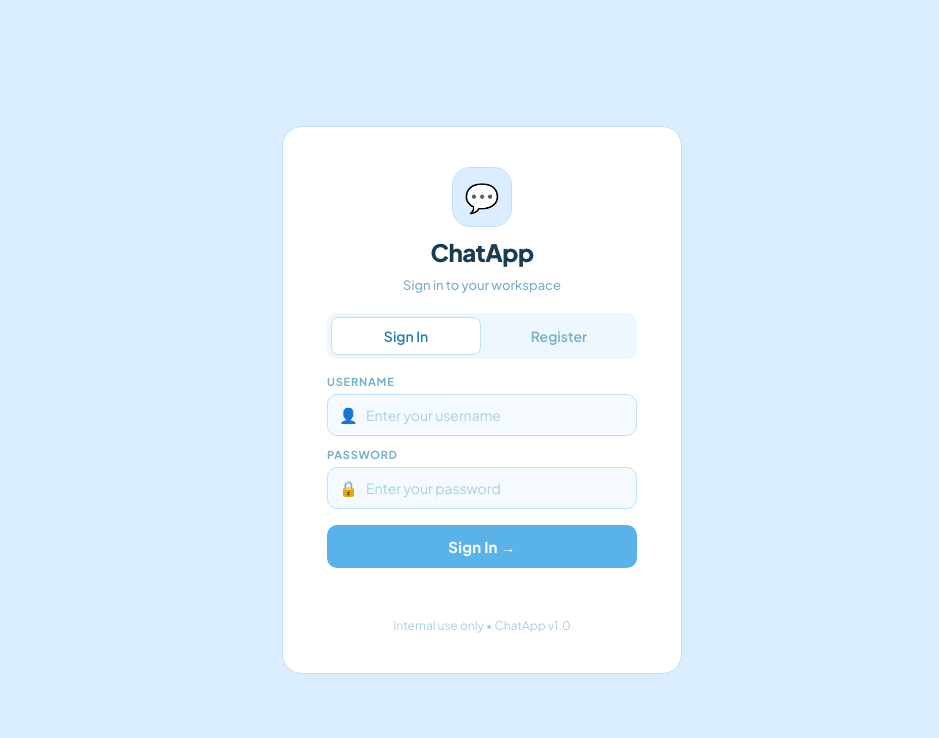
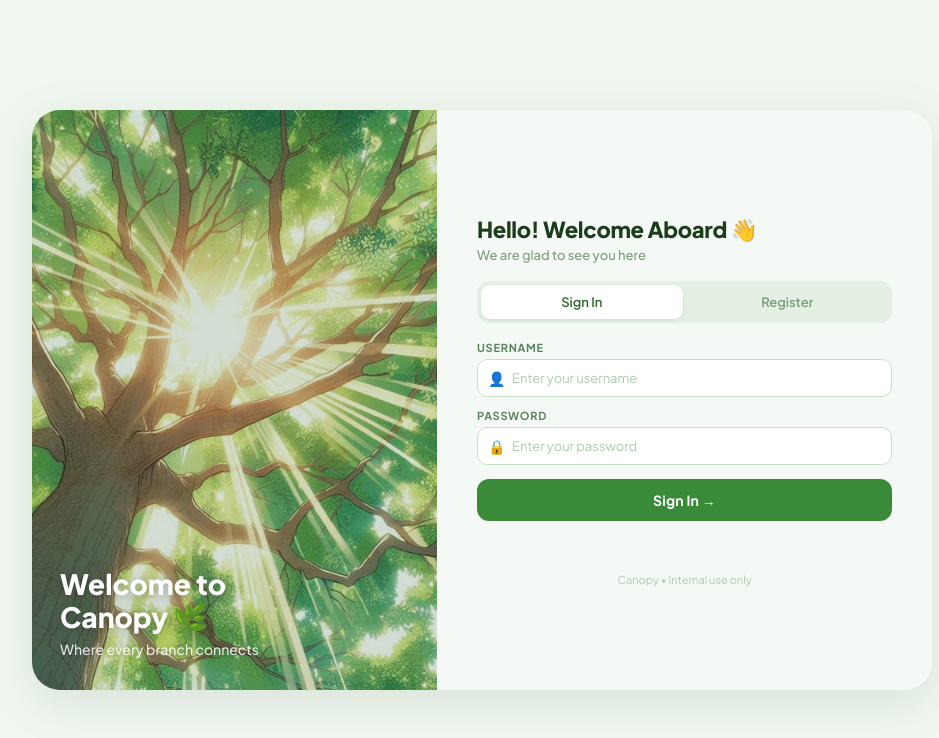
Before and after one commit to bhaktimore-coder/Canopy, a plain HTML site: page frontend/index.html in a window 1280 px wide. Shown: the whole page, without its empty margins (158-1097 px from the left). Drawn offline with Linux system fonts and the light colour scheme.

Commit message:
changed the ui again

```diff
--- a/frontend/index.html
+++ b/frontend/index.html
@@ -2,68 +2,102 @@
 <html lang="en">
 <head>
   <meta charset="UTF-8">
-  <title>ChatApp — Login</title>
+  <title>Canopy</title>
   <link href="https://fonts.googleapis.com/css2?family=Plus+Jakarta+Sans:wght@400;500;600;700;800&display=swap" rel="stylesheet">
   <style>
     * { margin: 0; padding: 0; box-sizing: border-box; }
 
     body {
       font-family: 'Plus Jakarta Sans', sans-serif;
-      background: #daeeff;
+      background: #f0f7f0;
       min-height: 100vh;
       display: flex;
       align-items: center;
       justify-content: center;
     }
 
-    .auth-box {
-      background: #ffffff;
-      padding: 40px 44px;
-      border-radius: 20px;
-      width: 400px;
+    .page {
+      display: flex;
+      width: 900px;
+      min-height: 580px;
+      border-radius: 28px;
+      overflow: hidden;
+      box-shadow: 0 12px 48px rgba(60, 100, 60, 0.13);
+    }
+
+    /* ── LEFT — illustration ── */
+    .illustration-side {
+      width: 45%;
+      position: relative;
+      overflow: hidden;
+      flex-shrink: 0;
+    }
+
+    .illustration-side img {
+      width: 100%;
+      height: 100%;
+      object-fit: cover;
+      display: block;
+    }
+
+    .illustration-overlay {
+      position: absolute;
+      inset: 0;
+      background: rgba(30, 80, 30, 0.18);
+    }
+
+    .illustration-label {
+      position: absolute;
+      bottom: 32px;
+      left: 28px;
+      right: 28px;
+    }
+
+    .illustration-label h2 {
+      font-size: 28px;
+      font-weight: 800;
+      color: #ffffff;
+      text-shadow: 0 2px 12px rgba(0,0,0,0.25);
+      line-height: 1.2;
+    }
+
+    .illustration-label p {
+      font-size: 14px;
+      color: rgba(255,255,255,0.85);
+      margin-top: 6px;
+      font-weight: 500;
+      text-shadow: 0 1px 6px rgba(0,0,0,0.2);
+    }
+
+    /* ── RIGHT — form ── */
+    .form-side {
+      flex: 1;
+      background: #f5f9f5;
+      padding: 44px 40px;
       display: flex;
       flex-direction: column;
-      gap: 16px;
-      border: 1.5px solid #c2e0f7;
+      justify-content: center;
+      gap: 18px;
     }
 
-    .brand {
-      display: flex;
-      flex-direction: column;
-      align-items: center;
-      gap: 10px;
-      margin-bottom: 4px;
+    .form-header h1 {
+      font-size: 22px;
+      font-weight: 800;
+      color: #1a3d1a;
+      letter-spacing: -0.3px;
     }
 
-    .brand-icon {
-      width: 60px;
-      height: 60px;
-      background: #daeeff;
-      border-radius: 18px;
-      display: flex;
-      align-items: center;
-      justify-content: center;
-      font-size: 28px;
-      border: 1.5px solid #c2e0f7;
-    }
-
-    .brand h1 {
-      font-size: 24px;
-      font-weight: 800;
-      color: #1a3c52;
-      letter-spacing: -0.5px;
-    }
-
-    .brand .subtitle {
+    .form-header p {
       font-size: 13px;
-      color: #7aafc9;
+      color: #7a9e7a;
+      margin-top: 4px;
       font-weight: 500;
     }
 
     .tab-row {
       display: flex;
-      background: #eef7fd;
-      border-radius: 10px;
+      background: #e4f0e4;
+      border-radius: 12px;
       padding: 4px;
       gap: 4px;
     }
@@ -72,11 +106,11 @@
       flex: 1;
       padding: 9px;
       border: none;
-      border-radius: 8px;
+      border-radius: 9px;
       background: transparent;
-      color: #7aafc9;
+      color: #7a9e7a;
       cursor: pointer;
-      font-size: 14px;
+      font-size: 13px;
       font-weight: 600;
       font-family: 'Plus Jakarta Sans', sans-serif;
       transition: all .2s;
@@ -84,28 +118,33 @@
 
     .tab.active {
       background: #ffffff;
-      color: #2a7fad;
-      border: 1.5px solid #c2e0f7;
+      color: #2d6a2d;
+      box-shadow: 0 1px 4px rgba(0,0,0,0.08);
+    }
+
+    .form-body {
+      display: flex;
+      flex-direction: column;
+      gap: 12px;
+    }
+
+    .row-two {
+      display: grid;
+      grid-template-columns: 1fr 1fr;
+      gap: 12px;
     }
 
     .form-group {
       display: flex;
       flex-direction: column;
-      gap: 6px;
-    }
-
-    #login-form,
-    #register-form {
-      display: flex;
-      flex-direction: column;
-      gap: 12px;
+      gap: 5px;
     }
 
     label {
       font-size: 11px;
       font-weight: 700;
-      color: #7aafc9;
-      letter-spacing: .8px;
+      color: #5a845a;
+      letter-spacing: .7px;
     }
 
     .input-wrap {
@@ -116,75 +155,94 @@
 
     .input-icon {
       position: absolute;
-      left: 12px;
-      font-size: 15px;
+      left: 11px;
+      font-size: 14px;
       pointer-events: none;
     }
 
     input, select {
       width: 100%;
-      padding: 11px 14px 11px 38px;
+      padding: 10px 12px 10px 34px;
       border-radius: 10px;
-      border: 1.5px solid #c2e0f7;
-      background: #f4faff;
-      color: #1a3c52;
-      font-size: 14px;
+      border: 1.5px solid #c8e0c8;
+      background: #ffffff;
+      color: #1a3d1a;
+      font-size: 13px;
       font-family: 'Plus Jakarta Sans', sans-serif;
       outline: none;
-      transition: border-color .2s, background .2s;
+      transition: border-color .2s;
     }
 
     input:focus, select:focus {
-      border-color: #5ab3e8;
-      background: #ffffff;
+      border-color: #4a9e4a;
+      box-shadow: 0 0 0 3px rgba(74,158,74,0.10);
     }
 
-    input::placeholder { color: #a8cfe0; }
-
+    input::placeholder { color: #aecbae; }
     select { cursor: pointer; }
-    select option { background: #fff; color: #1a3c52; }
+    select option { background: #fff; color: #1a3d1a; }
 
     .btn-primary {
       padding: 12px;
-      background: #5ab3e8;
+      background: #3a8a3a;
       color: white;
       border: none;
-      border-radius: 10px;
-      font-size: 15px;
+      border-radius: 12px;
+      font-size: 14px;
       font-weight: 700;
       font-family: 'Plus Jakarta Sans', sans-serif;
       cursor: pointer;
-      margin-top: 4px;
       transition: background .2s, transform .1s;
       letter-spacing: .2px;
+      margin-top: 2px;
     }
 
-    .btn-primary:hover  { background: #3a9fd8; }
+    .btn-primary:hover  { background: #2d6e2d; }
     .btn-primary:active { transform: scale(0.98); }
 
     .error-msg {
-      color: #e05c5c;
-      font-size: 13px;
+      color: #d05050;
+      font-size: 12px;
       text-align: center;
-      min-height: 18px;
+      min-height: 16px;
       font-weight: 500;
     }
 
     .footer-note {
       text-align: center;
-      font-size: 12px;
-      color: #a8cfe0;
+      font-size: 11px;
+      color: #aecbae;
+    }
+
+    /* responsive — stack on small screens */
+    @media (max-width: 700px) {
+      .page { width: 100%; min-height: 100vh; flex-direction: column; border-radius: 0; }
+      .illustration-side { width: 100%; height: 220px; }
+      .form-side { padding: 32px 24px; }
+      .row-two { grid-template-columns: 1fr; }
     }
   </style>
 </head>
 <body>
 
-  <div class="auth-box">
+  <div class="page">
 
-    <div class="brand">
-      <div class="brand-icon">💬</div>
-      <h1>ChatApp</h1>
-      <p class="subtitle">Sign in to your workspace</p>
+    <!-- LEFT — tree illustration -->
+    <div class="illustration-side">
+      <img src="download.jpg" alt="Canopy illustration" />
+      <div class="illustration-overlay"></div>
+      <div class="illustration-label">
+        <h2>Welcome to<br/>Canopy 🌿</h2>
+        <p>Where every branch connects</p>
+      </div>
+    </div>
+
+    <!-- RIGHT — form -->
+    <div class="form-side">
+
+      <div class="form-header">
+        <h1>Hello! Welcome Aboard 👋</h1>
+        <p>We are glad to see you here</p>
       </div>
 
       <div class="tab-row">
@@ -192,8 +250,8 @@
         <button class="tab" onclick="showTab('register', this)">Register</button>
       </div>
 
-    <!-- Login -->
-    <div id="login-form">
+      <!-- Login form -->
+      <div class="form-body" id="login-form">
         <div class="form-group">
           <label>USERNAME</label>
           <div class="input-wrap">
@@ -211,8 +269,8 @@
         <button class="btn-primary" onclick="login()">Sign In →</button>
       </div>
 
-    <!-- Register -->
-    <div id="register-form" style="display:none">
+      <!-- Register form -->
+      <div class="form-body" id="register-form" style="display:none">
         <div class="form-group">
           <label>USERNAME</label>
           <div class="input-wrap">
@@ -242,8 +300,9 @@
       </div>
 
       <p class="error-msg" id="error-msg"></p>
-    <p class="footer-note">Internal use only • ChatApp v1.0</p>
+      <p class="footer-note">Canopy • Internal use only</p>
 
+    </div>
   </div>
 
   <script>
```
Also changed, not shown: frontend/download.jpg (added). Lines whose indentation alone changed are shown as unchanged.
